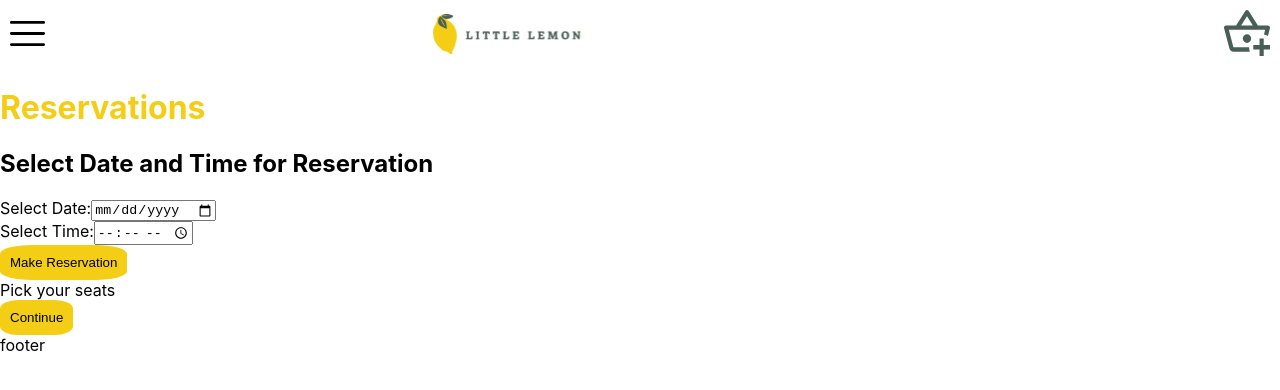
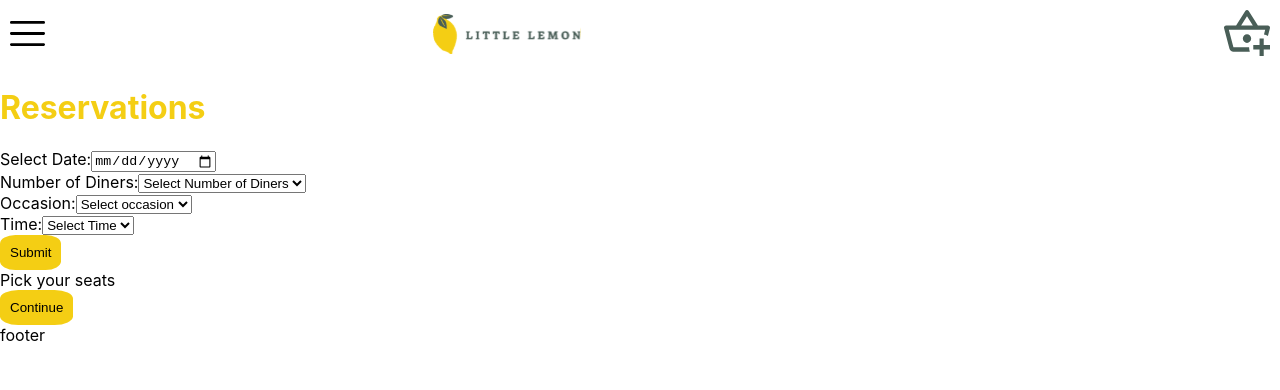
Before and after one commit to katleschris/little, a React (Create React App) app: page /reservation in a window 1280 px wide. Shown: the top 390 px of the page. Built offline with nearby package versions, Linux system fonts and the light colour scheme; the HTML template or start-up script is replaced by a standard one.

Commit message:
Completed reservation form

```diff
--- a/src/components/Calendar.js
+++ /dev/null
@@ -1,43 +0,0 @@
-import React, { useState } from 'react';
-
-const Calendar = () => {
-  const [selectedDate, setSelectedDate] = useState(null);
-  const [selectedTime, setSelectedTime] = useState(null);
-
-  const handleDateChange = (date) => {
-    setSelectedDate(date);
-  };
-
-  const handleTimeChange = (time) => {
-    setSelectedTime(time);
-  };
-
-  const handleSubmit = () => {
-    if (selectedDate && selectedTime) {
-      // Handle reservation submission here, e.g., send data to server
-      console.log('Reservation made:', selectedDate, selectedTime);
-      // Reset selected date and time
-      setSelectedDate(null);
-      setSelectedTime(null);
-    } else {
-      alert('Please select both date and time.');
-    }
-  };
-
-  return (
-    <div>
-      <h2>Select Date and Time for Reservation</h2>
-      <div>
-        <label>Select Date:</label>
-        <input type="date" value={selectedDate} onChange={(e) => handleDateChange(e.target.value)} />
-      </div>
-      <div>
-        <label>Select Time:</label>
-        <input type="time" value={selectedTime} onChange={(e) => handleTimeChange(e.target.value)} />
-      </div>
-      <button onClick={handleSubmit}>Make Reservation</button>
-    </div>
-  );
-};
-
-export default Calendar;
--- /dev/null
+++ b/src/components/Reservation.js
@@ -0,0 +1,92 @@
+import React, { useState } from 'react';
+
+
+const Reservation = () => {
+  // State variables to store form data
+  const [date, setDate] = useState('');
+  const [numDiners, setNumDiners] = useState('');
+  const [occasion, setOccasion] = useState('');
+  const [time, setTime] = useState('');
+  const [selectedDate, setSelectedDate] = useState(null);
+
+  const generateTimeOptions = () => {
+    const times = [
+      '08:00 AM', '08:30 AM', '09:00 AM', '09:30 AM',
+      '10:00 AM', '10:30 AM', '11:00 AM', '11:30 AM',
+      '12:00 PM', '12:30 PM', '01:00 PM', '01:30 PM',
+      '02:00 PM', '02:30 PM', '03:00 PM', '03:30 PM',
+      '04:00 PM', '04:30 PM', '05:00 PM', '05:30 PM',
+      '06:00 PM', '06:30 PM', '07:00 PM', '07:30 PM',
+      '08:00 PM', '08:30 PM', '09:00 PM', '09:30 PM',
+      '10:00 PM', '10:30 PM', '11:00 PM', '11:30 PM'
+    ];
+
+    return times.map((time) => (
+      <option key={time} value={time}>{time}</option>
+    ));
+  };
+
+
+
+  // Handler functions to update state variables
+  const handleDateChange = (e) => {
+    setDate(e.target.value);
+  };
+
+  const handleNumDinersChange = (e) => {
+    setNumDiners(e.target.value);
+  };
+
+  const handleOccasionChange = (e) => {
+    setOccasion(e.target.value);
+  };
+
+  const handleTimeChange = (e) => {
+    setTime(e.target.value);
+  };
+
+  // Submit handler function
+  const handleSubmit = (e) => {
+    e.preventDefault();
+    console.log({ date, numDiners, occasion, time });
+  };
+
+  return (
+    <div>
+      <form onSubmit={handleSubmit}>
+      <div>
+        <label>Select Date:</label>
+        <input type="date" value={selectedDate} onChange={(e) => handleDateChange(e.target.value)} />
+      </div>
+      <div>
+        <label htmlFor="numDiners">Number of Diners:</label>
+        <select id="numDiners" value={numDiners} onChange={handleNumDinersChange}>
+          <option value="">Select Number of Diners</option>
+          {[...Array(10).keys()].map((number) => (
+          <option key={number} value={number + 1}>{number + 1}</option>
+        ))}
+        </select>
+</div>
+        <div>
+          <label htmlFor='occassion'>Occasion:</label>
+          <select id='occassion'>
+            <option value=''>Select occasion</option>
+            <option value=''>Birthday</option>
+            <option value=''>Engagement</option>
+            <option value=''>Anniversary</option>
+          </select>
+        </div>
+        <div>
+          <label htmlFor="time">Time:</label>
+          <select id="time" value={time} onChange={handleTimeChange}>
+            <option value="">Select Time</option>
+            {generateTimeOptions()}
+          </select>
+        </div>
+        <button type="submit">Submit</button>
+      </form>
+    </div>
+  );
+};
+
+export default Reservation;
--- a/src/pages/BookingPage.js
+++ b/src/pages/BookingPage.js
@@ -1,5 +1,5 @@
 import React from 'react'
-import Reservation from '../components/Calendar'
+import Reservation from '../components/Reservation'
 import Table from '../components/Table'
 
 export default function BookingPage() {
```
